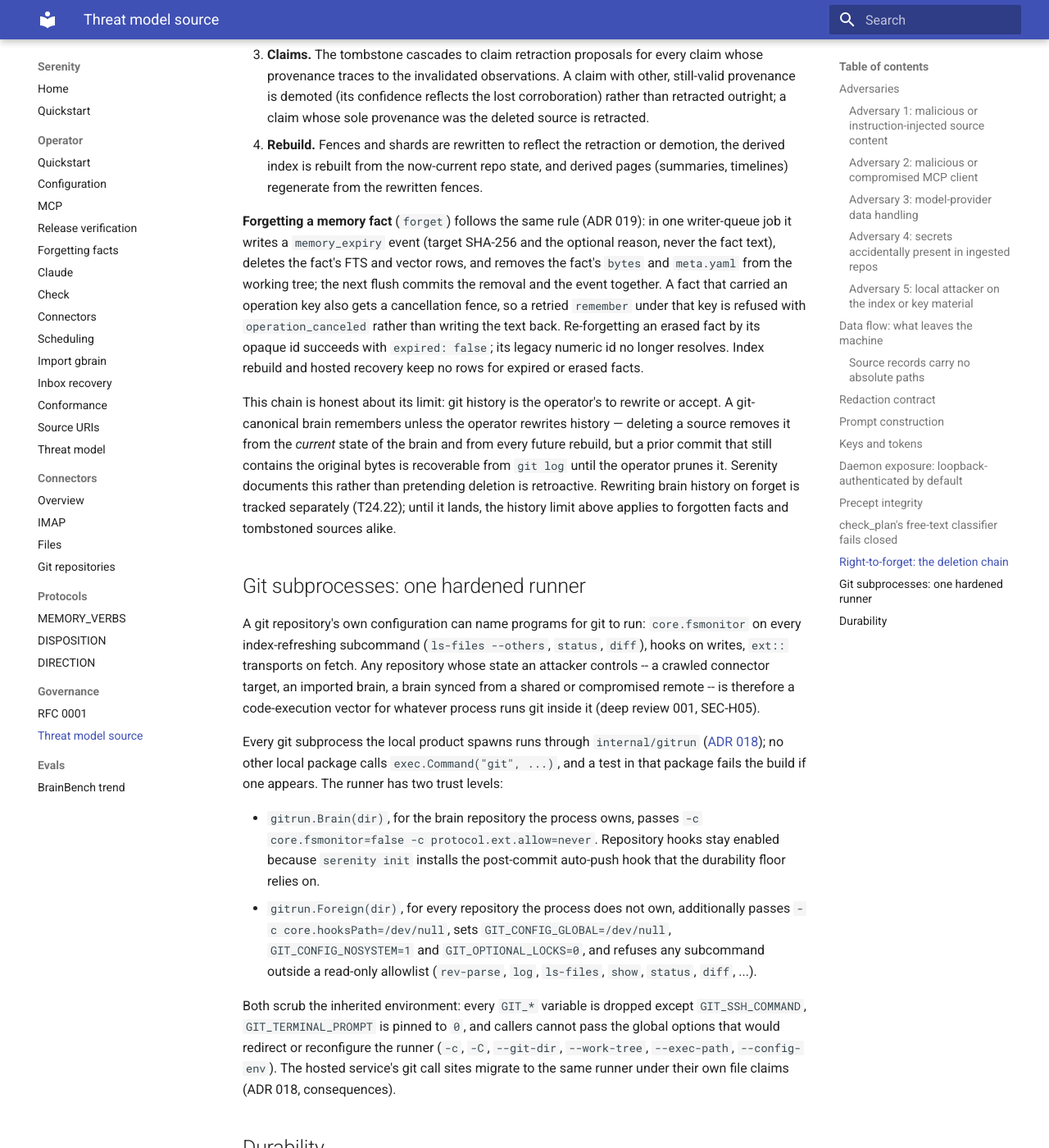
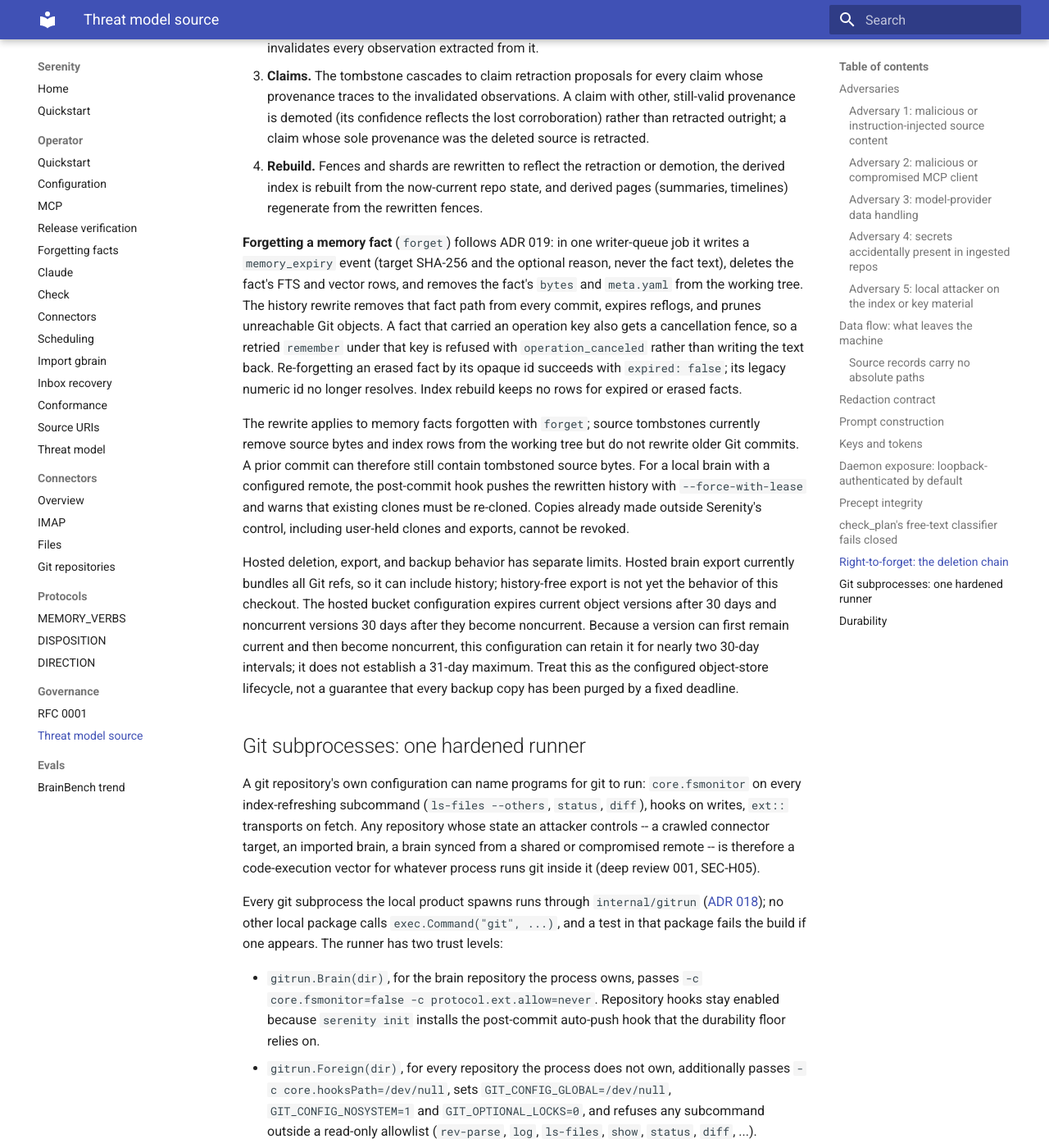
Before and after one commit to sirerun/serenity, an MkDocs documentation site: the page built from docs/threat-model.md, in a window 1280 px wide and 1400 px high, scrolled down 7525 px. Shown: the whole window at 82% size. Built offline with MkDocs 1.6.1 and Material for MkDocs 9.7.7, drawn with Linux system fonts in a browser that asks for light colours; some of the changed text lies outside the part shown.

Commit message:
docs: align erasure disclosure with behavior

```diff
--- a/docs/threat-model.md
+++ b/docs/threat-model.md
@@ -174,7 +174,8 @@ of the absolute path. The absolute path itself is kept only in the local
 derived index (`source_paths` in `.serenity/index.db`), which never leaves the
 machine. The hash is unsalted: it doesn't reveal the directory layout, but it
 can confirm a guessed full path. Records written before this change keep their
-absolute `file://` URIs. Nothing rewrites history. See
+absolute `file://` URIs; adopting the relative-URI format does not rewrite
+history. See
 [Source URIs and local paths](operator/source-uris.md).
 
 ## Redaction contract
@@ -362,26 +363,35 @@ Deletion semantics are contractual, and the chain runs in one direction only:
    and derived pages (summaries, timelines) regenerate from the rewritten
    fences.
 
-**Forgetting a memory fact** (`forget`) follows the same rule (ADR 019): in
-one writer-queue job it writes a `memory_expiry` event (target SHA-256 and the
-optional reason, never the fact text), deletes the fact's FTS and vector rows,
-and removes the fact's `bytes` and `meta.yaml` from the working tree; the next
-flush commits the removal and the event together. A fact that carried an
-operation key also gets a cancellation fence, so a retried `remember` under
-that key is refused with `operation_canceled` rather than writing the text
-back. Re-forgetting an erased fact by its opaque id succeeds with
-`expired: false`; its legacy numeric id no longer resolves. Index rebuild and
-hosted recovery keep no rows for expired or erased facts.
+**Forgetting a memory fact** (`forget`) follows ADR 019: in one writer-queue
+job it writes a `memory_expiry` event (target SHA-256 and the optional reason,
+never the fact text), deletes the fact's FTS and vector rows, and removes the
+fact's `bytes` and `meta.yaml` from the working tree. The history rewrite
+removes that fact path from every commit, expires reflogs, and prunes
+unreachable Git objects. A fact that carried an operation key also gets a
+cancellation fence, so a retried `remember` under that key is refused with
+`operation_canceled` rather than writing the text back. Re-forgetting an
+erased fact by its opaque id succeeds with `expired: false`; its legacy
+numeric id no longer resolves. Index rebuild keeps no rows for expired or
+erased facts.
 
-This chain is honest about its limit: git history is the operator's to
-rewrite or accept. A git-canonical brain remembers unless the operator
-rewrites history — deleting a source removes it from the *current* state of
-the brain and from every future rebuild, but a prior commit that still
-contains the original bytes is recoverable from `git log` until the operator
-prunes it. Serenity documents this rather than pretending deletion is
-retroactive. Rewriting brain history on forget is tracked separately
-(T24.22); until it lands, the history limit above applies to forgotten facts
-and tombstoned sources alike.
+The rewrite applies to memory facts forgotten with `forget`; source tombstones
+currently remove source bytes and index rows from the working tree but do not
+rewrite older Git commits. A prior commit can therefore still contain
+tombstoned source bytes. For a local brain with a configured remote, the
+post-commit hook pushes the rewritten history with `--force-with-lease` and
+warns that existing clones must be re-cloned. Copies already made outside
+Serenity's control, including user-held clones and exports, cannot be revoked.
+
+Hosted deletion, export, and backup behavior has separate limits. Hosted
+brain export currently bundles all Git refs, so it can include history;
+history-free export is not yet the behavior of this checkout. The hosted
+bucket configuration expires current object versions after 30 days and
+noncurrent versions 30 days after they become noncurrent. Because a version
+can first remain current and then become noncurrent, this configuration can
+retain it for nearly two 30-day intervals; it does not establish a 31-day
+maximum. Treat this as the configured object-store lifecycle, not a guarantee
+that every backup copy has been purged by a fixed deadline.
 
 ## Git subprocesses: one hardened runner
 
@@ -417,8 +427,11 @@ runner under their own file claims (ADR 018, consequences).
 
 ## Durability
 
-Backups are `git push` — configured and monitored per RFC §7.7 (`serenity
-init` configures a post-commit or timer push and warns loudly on a missing or
-failing remote; `serenity doctor` checks last-push age) — plus an optional
-sources snapshot. There is no database backup: the index is a derived cache,
-disposable and rebuildable, and is never itself the thing being backed up.
+Local backups are `git push` — configured and monitored per RFC §7.7
+(`serenity init` configures a post-commit or timer push and warns loudly on a
+missing or failing remote; `serenity doctor` checks last-push age) — plus an
+optional sources snapshot. There is no local database backup: the index is a
+derived cache, disposable and rebuildable, and is never itself the thing being
+backed up. Hosted snapshot retention follows the separate versioned-bucket
+lifecycle described above; it currently permits almost two 30-day retention
+periods and is not a 31-day purge guarantee.
```
Also changed, not shown: README.md (+15 -0 lines), docs/operator/forget.md (+23 -0 lines), 1 other file.
